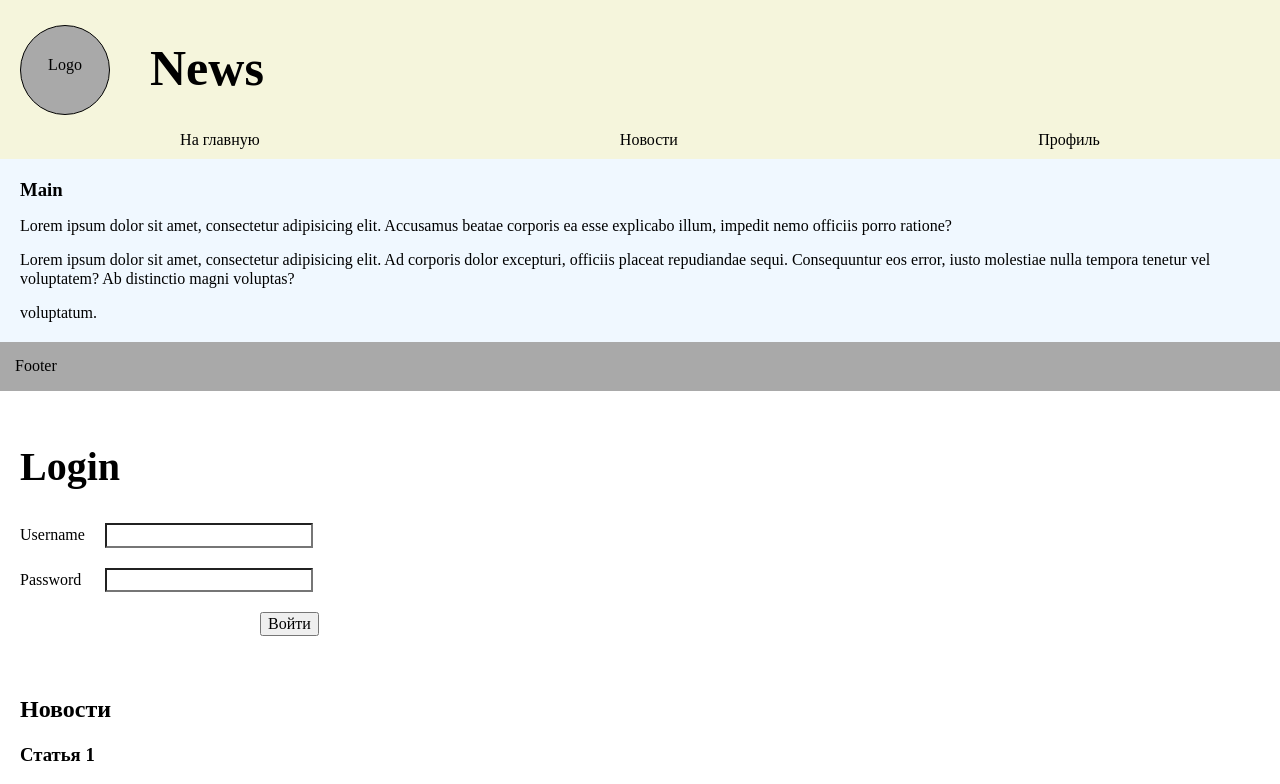
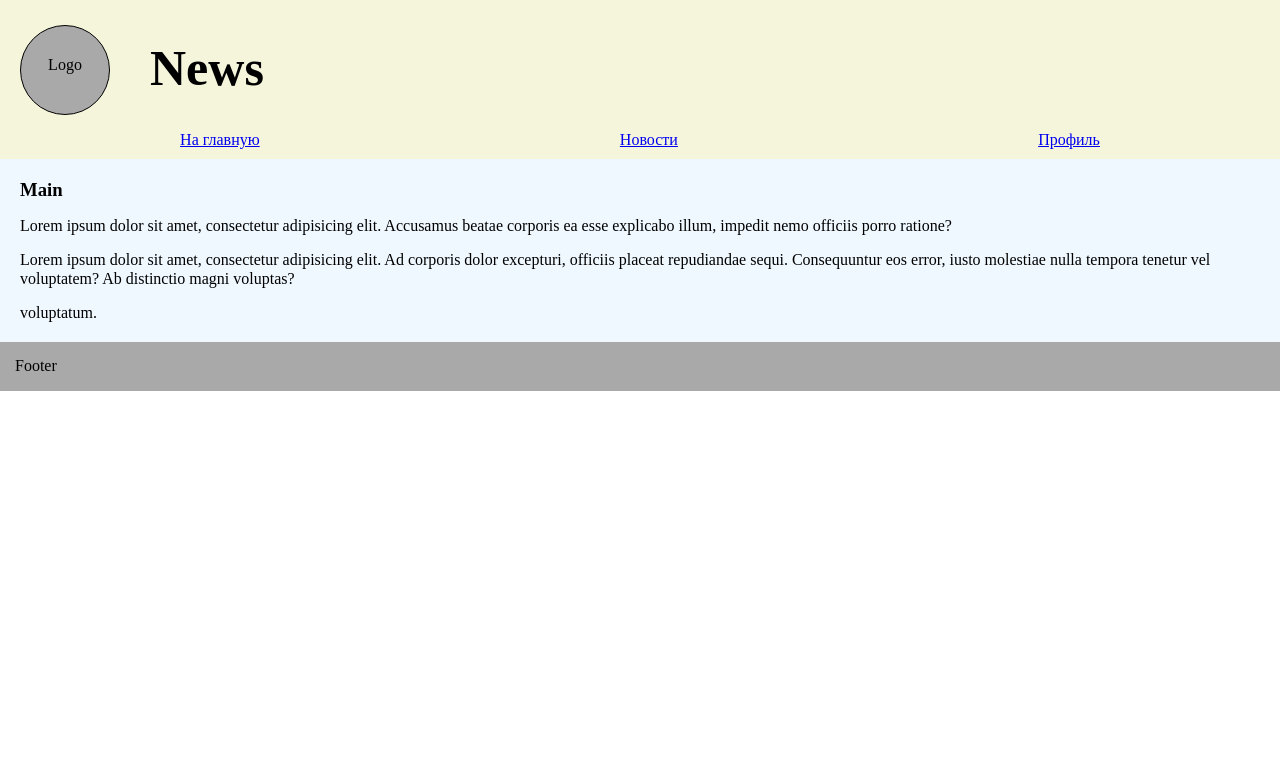
Before and after one commit to VladimirBvt/news, a React (Create React App) app in the folder news-project/: page / in a window 1280 px wide. Shown: the top 784 px of the page. Built offline with nearby package versions, Linux system fonts and the light colour scheme.

Commit message:
Создает маршрутизацию в компоненте App.

```diff
--- a/news-project/package.json
+++ b/news-project/package.json
@@ -8,7 +8,10 @@
     "@testing-library/user-event": "^13.5.0",
     "react": "^18.1.0",
     "react-dom": "^18.1.0",
+    "react-redux": "^8.0.2",
+    "react-router-dom": "^6.3.0",
     "react-scripts": "5.0.1",
+    "redux": "^4.2.0",
     "web-vitals": "^2.1.4"
   },
   "scripts": {
--- a/news-project/src/components/app/app.jsx
+++ b/news-project/src/components/app/app.jsx
@@ -1,19 +1,23 @@
 import "./app.css";
 import { MainPage } from "../../pages/main-page/main-page";
+import { NewsPage } from "../../pages/news-page/news-page";
+import { BrowserRouter, Route, Routes } from "react-router-dom";
+import { AppRoutes } from "../../const";
 import { LoginPage } from "../../pages/login-page/login-page";
-import { NewsPage } from "../../pages/news-page/news-page";
 import { ProfilePage } from "../../pages/profile-page/profile-page";
-import { ErrorMessage } from "../error-message/error-message";
 
 function App() {
   return (
-    <div className="App">
-      <MainPage />
-      <LoginPage />
-      <NewsPage />
-      <ProfilePage />
-      <ErrorMessage />
-    </div>
+    <>
+      <BrowserRouter>
+        <Routes>
+          <Route index element={<MainPage />} />
+          <Route path={AppRoutes.news} element={<NewsPage />} />
+          <Route path={AppRoutes.login} element={<LoginPage />} />
+          <Route path={AppRoutes.profile} element={<ProfilePage />} />
+        </Routes>
+      </BrowserRouter>
+    </>
   );
 }
 
--- a/news-project/src/components/header/header.jsx
+++ b/news-project/src/components/header/header.jsx
@@ -8,9 +8,15 @@ export const Header = () => {
         <h1 className="header__title">News</h1>
       </div>
       <nav className="header__nav">
-        <a className="header__link">На главную</a>
-        <a className="header__link">Новости</a>
-        <a className="header__link">Профиль</a>
+        <a className="header__link" href="#">
+          На главную
+        </a>
+        <a className="header__link" href="#">
+          Новости
+        </a>
+        <a className="header__link" href="#">
+          Профиль
+        </a>
       </nav>
     </header>
   );
--- /dev/null
+++ b/news-project/src/const.js
@@ -0,0 +1,6 @@
+export const AppRoutes = {
+  main: "/",
+  login: "/login",
+  news: "/news",
+  profile: "/profile",
+};
--- /dev/null
+++ b/news-project/src/store/index.js
@@ -0,0 +1,3 @@
+import { createStore } from "redux";
+
+export const Store = createStore(rootReducer);
```
Also changed, not shown: 1 other file (tests, documents, lock files or other folders).
